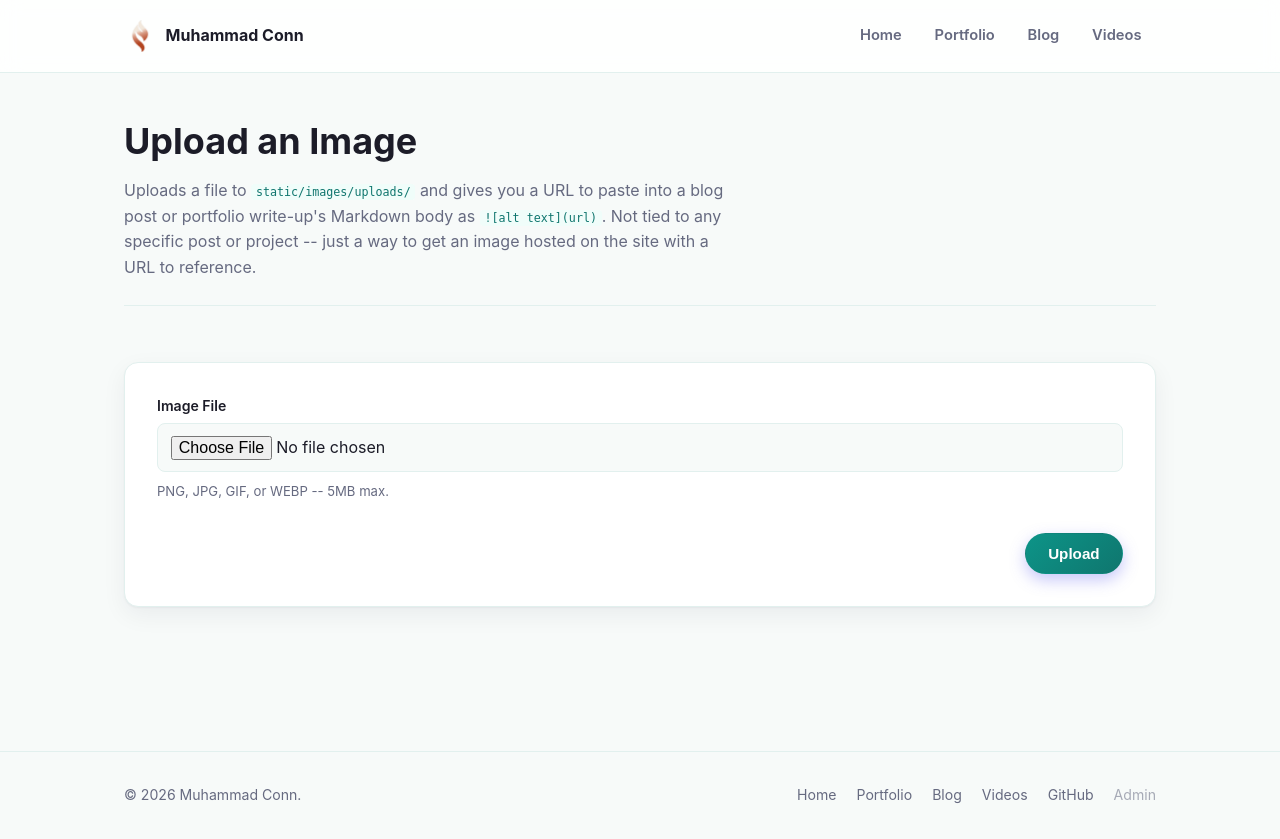
After one commit to pycoder08/personal-website, a Flask app: template templates/admin_upload_image.html in a window 1280 px wide. The commit adds this page. Run offline with Flask 3, Linux system fonts and the light colour scheme; the template is opened without the code that fills it, so the values that code supplies are empty; some libraries are stand-ins or nearby versions.

Commit message:
Add full Markdown support and inline image uploads for blog posts and portfolio write-ups
Blog post and portfolio project bodies now render as real Markdown (headers,
bold/italic, links, lists, blockquotes, fenced code blocks, images) via
Python-Markdown's `extra` + `sane_lists` extensions, replacing the old
manual blank-line-splits-into-<p> approach. Rendering is trusted and marked
safe rather than sanitized -- only the authenticated site owner can ever
write this content, every route that saves a body is require_auth-gated,
and there's no comment system or other way for a visitor to submit text.

Inline images need a real URL to point at, so this adds a small standalone
utility at /admin/upload-image: upload a file, get back a URL plus a
ready-to-paste `![](url)` snippet and a copy button. Saved under the new
static/images/uploads/ (separate from static/images/portfolio/, since these
aren't tied to any single row -- just referenced by whatever body text
happens to link to them, so there's no automatic cleanup on delete, matching
the personal-site scale this is built for). Linked from both the blog and
portfolio "add/edit" forms next to the body field.

CSS styles the full range of Markdown output (headings, lists, blockquotes,
code blocks, links, images) inside .post-body/.portfolio-body -- previously
only <p> tags had any styling. A stray top-level `#` heading in body text
renders at the same size as `##` instead of visually duplicating the page's
own <h1> title.

12 new tests in test_markdown.py (168 total passing). Verified end-to-end
against a real post exercising every Markdown feature (headings, bold,
italic, links, lists, blockquotes, fenced code, images).

Co-Authored-By: Claude Sonnet 5 <noreply@anthropic.com>

```diff
--- a/backend/app.py
+++ b/backend/app.py
@@ -17,8 +17,10 @@ import uuid
 from datetime import datetime, timedelta, timezone
 from functools import wraps
 
+import markdown as markdown_lib
 import yt_dlp
 from flask import Flask, Response, abort, flash, redirect, render_template, request, session, url_for
+from markupsafe import Markup
 from werkzeug.utils import secure_filename
 
 from db import get_db_connection
@@ -33,18 +35,30 @@ app = Flask(
 )
 
 # ---------------------------------------------------------------------------
-# Portfolio image uploads: the only place in the app that accepts binary
-# file input. Uploaded files are saved under static/images/portfolio/ using
-# a freshly generated filename (never the client-supplied one) so there's
-# no path-traversal risk and no chance of two uploads colliding.
+# Image uploads: the only place in the app that accepts binary file input.
+# Uploaded files are saved under static/images/... using a freshly
+# generated filename (never the client-supplied one) so there's no
+# path-traversal risk and no chance of two uploads colliding.
+#
+# PORTFOLIO_IMAGE_DIR holds each project's one thumbnail (tied 1:1 to a
+# portfolio_items row via image_filename). CONTENT_IMAGE_DIR holds inline
+# images referenced from Markdown body text (blog posts, portfolio
+# write-ups) via the /admin/upload-image utility -- these aren't tied to
+# any single row/column, just referenced by URL from whatever body text
+# happens to link to them, so there's no automatic cleanup when a post/
+# project is deleted (matching the personal-site scale this is built for;
+# an orphaned image now and then isn't worth a reference-counting system).
 # ---------------------------------------------------------------------------
-# Tests point this at a temporary upload directory via the
-# PORTFOLIO_IMAGE_DIR environment variable (see the project root
-# conftest.py) so they never write into the real static/images/portfolio/.
-# Normal local dev and production never set that variable, so this resolves
-# to the same hardcoded folder as before.
+# Tests point these at temporary upload directories via the
+# PORTFOLIO_IMAGE_DIR / CONTENT_IMAGE_DIR environment variables (see the
+# project root conftest.py) so they never write into the real
+# static/images/ folders. Normal local dev and production never set these,
+# so they resolve to the same hardcoded folders as before.
 PORTFOLIO_IMAGE_DIR = os.environ.get(
     "PORTFOLIO_IMAGE_DIR", os.path.join(PROJECT_ROOT, "static", "images", "portfolio")
+)
+CONTENT_IMAGE_DIR = os.environ.get(
+    "CONTENT_IMAGE_DIR", os.path.join(PROJECT_ROOT, "static", "images", "uploads")
 )
 ALLOWED_IMAGE_EXTENSIONS = {".png", ".jpg", ".jpeg", ".gif", ".webp"}
 MAX_IMAGE_SIZE_BYTES = 5 * 1024 * 1024  # 5 MB
@@ -183,6 +197,35 @@ def delete_portfolio_image(filename):
     path = os.path.join(PORTFOLIO_IMAGE_DIR, filename)
     if os.path.isfile(path):
         os.remove(path)
+
+
+def save_content_image(file_storage):
+    """Save an image uploaded via /admin/upload-image (for inline Markdown
+    images) under a safe, collision-proof name and return the URL path to
+    reference it from a blog post or portfolio write-up's body text."""
+    os.makedirs(CONTENT_IMAGE_DIR, exist_ok=True)
+    safe_original = secure_filename(file_storage.filename)
+    ext = os.path.splitext(safe_original)[1].lower()
+    generated_name = f"{uuid.uuid4().hex}{ext}"
+    file_storage.save(os.path.join(CONTENT_IMAGE_DIR, generated_name))
+    return url_for("static", filename=f"images/uploads/{generated_name}")
+
+
+# ---------------------------------------------------------------------------
+# Markdown rendering for blog post / portfolio project body text. Only the
+# authenticated site owner can ever write this content (every route that
+# saves a body is require_auth-gated, and there's no comment system or any
+# other way for a visitor to submit text) -- the rendered HTML is trusted
+# to the exact same degree the raw Python/template code already is, so it's
+# marked safe and passed through to the page unescaped rather than run
+# through an HTML sanitizer.
+# ---------------------------------------------------------------------------
+def render_markdown(text):
+    html = markdown_lib.markdown(text, extensions=["extra", "sane_lists"])
+    return Markup(html)
+
+
+app.jinja_env.filters["markdown"] = render_markdown
 
 
 # ---------------------------------------------------------------------------
@@ -1038,6 +1081,34 @@ def admin_preview_stop():
     return _redirect_back()
 
 
+@app.route("/admin/upload-image", methods=["GET", "POST"])
+@require_auth
+def admin_upload_image():
+    """A small standalone utility, not tied to any specific post/project:
+    upload an image, get back a URL to paste into a Markdown body as
+    `![](url)`. Exists because inline images in blog/portfolio write-ups
+    need a real URL to point at, and this is the only way to get one for
+    anything beyond a portfolio item's single thumbnail."""
+    uploaded_url = None
+    error = None
+
+    if request.method == "POST":
+        image_file = request.files.get("image")
+        has_upload = image_file is not None and image_file.filename.strip() != ""
+
+        if not has_upload:
+            error = "Choose an image file first."
+        elif not _has_allowed_image_extension(image_file.filename):
+            error = (
+                "That image type isn't supported -- please upload a "
+                ".png, .jpg, .jpeg, .gif, or .webp file (5MB max)."
+            )
+        else:
+            uploaded_url = save_content_image(image_file)
+
+    return render_template("admin_upload_image.html", uploaded_url=uploaded_url, error=error)
+
+
 ANALYTICS_PAGE_LABELS = {
     "home": "Home",
     "portfolio": "Portfolio",
--- a/requirements.txt
+++ b/requirements.txt
@@ -4,3 +4,4 @@
 Flask==3.1.3
 waitress==3.0.2
 yt-dlp==2026.7.4
+Markdown==3.10.3
--- /dev/null
+++ b/templates/admin_upload_image.html
@@ -0,0 +1,50 @@
+{% extends "base.html" %}
+
+{% block title %}Upload an Image -- Muhammad Conn{% endblock %}
+
+{% block content %}
+
+  <section class="page-heading">
+    <h1>Upload an Image</h1>
+    <p>Uploads a file to <code>static/images/uploads/</code> and gives you a
+       URL to paste into a blog post or portfolio write-up's Markdown body
+       as <code>![alt text](url)</code>. Not tied to any specific post or
+       project -- just a way to get an image hosted on the site with a
+       URL to reference.</p>
+  </section>
+
+  <section class="section form-section">
+    {% if error %}
+    <div class="form-error">{{ error }}</div>
+    {% endif %}
+
+    {% if uploaded_url %}
+    <div class="upload-result">
+      <label for="uploaded-url">Image URL</label>
+      <div class="copy-field">
+        <input type="text" id="uploaded-url" value="{{ uploaded_url }}" readonly onclick="this.select()">
+        <button type="button" class="btn btn-ghost btn-sm" onclick="navigator.clipboard.writeText(document.getElementById('uploaded-url').value); this.textContent='Copied!';">Copy</button>
+      </div>
+
+      <label for="markdown-snippet">Markdown Snippet</label>
+      <div class="copy-field">
+        <input type="text" id="markdown-snippet" value="![]({{ uploaded_url }})" readonly onclick="this.select()">
+        <button type="button" class="btn btn-ghost btn-sm" onclick="navigator.clipboard.writeText(document.getElementById('markdown-snippet').value); this.textContent='Copied!';">Copy</button>
+      </div>
+
+      <img class="upload-preview" src="{{ uploaded_url }}" alt="Uploaded image preview">
+    </div>
+    {% endif %}
+
+    <form class="post-form" method="POST" enctype="multipart/form-data">
+      <label for="image">Image File</label>
+      <input type="file" id="image" name="image" accept=".png,.jpg,.jpeg,.gif,.webp,image/png,image/jpeg,image/gif,image/webp" required>
+      <p class="form-hint">PNG, JPG, GIF, or WEBP -- 5MB max.</p>
+
+      <div class="form-actions">
+        <button class="btn btn-primary" type="submit">Upload</button>
+      </div>
+    </form>
+  </section>
+
+{% endblock %}
--- a/templates/blog_new.html
+++ b/templates/blog_new.html
@@ -39,7 +39,8 @@
       <textarea id="excerpt" name="excerpt" rows="2" placeholder="A one or two sentence teaser for the blog list" required>{{ form.get('excerpt', '') if form else '' }}</textarea>
 
       <label for="body">Body</label>
-      <textarea id="body" name="body" rows="10" placeholder="The full post. Separate paragraphs with a blank line." required>{{ form.get('body', '') if form else '' }}</textarea>
+      <textarea id="body" name="body" rows="10" placeholder="The full post, in Markdown -- headers, **bold**, links, lists, code blocks, and images all work." required>{{ form.get('body', '') if form else '' }}</textarea>
+      <p class="form-hint">Written in Markdown. Need to insert an image? <a href="{{ url_for('admin_upload_image') }}" target="_blank" rel="noopener noreferrer">Upload one here</a> (opens in a new tab) and paste the resulting <code>![](url)</code> wherever it belongs.</p>
 
       <div class="form-actions">
         <a class="btn btn-ghost" href="{{ url_for('blog_post', post_id=post['id']) if post else url_for('blog_list') }}">Cancel</a>
--- a/templates/blog_post.html
+++ b/templates/blog_post.html
@@ -15,9 +15,7 @@
     </div>
     <h1>{{ post['title'] }}</h1>
     <div class="post-body">
-      {% for paragraph in post['body'].split('\n\n') %}
-      <p>{{ paragraph }}</p>
-      {% endfor %}
+      {{ post['body'] | markdown }}
     </div>
     {% if is_authenticated %}
     <div class="card-actions">
--- a/templates/portfolio_detail.html
+++ b/templates/portfolio_detail.html
@@ -17,9 +17,7 @@
 
     <h1>{{ item['title'] }}</h1>
     <div class="portfolio-body">
-      {% for paragraph in item['body'].split('\n\n') %}
-      <p>{{ paragraph }}</p>
-      {% endfor %}
+      {{ item['body'] | markdown }}
     </div>
 
     {% if item['project_url'] %}
--- a/templates/portfolio_form.html
+++ b/templates/portfolio_form.html
@@ -29,7 +29,8 @@
       <textarea id="excerpt" name="excerpt" rows="2" placeholder="A one- or two-sentence summary, shown on the project grid" required>{{ form.get('excerpt', '') if form else '' }}</textarea>
 
       <label for="body">Full Write-up</label>
-      <textarea id="body" name="body" rows="6" placeholder="The longer version, shown only on this project's own page" required>{{ form.get('body', '') if form else '' }}</textarea>
+      <textarea id="body" name="body" rows="6" placeholder="The longer version, shown only on this project's own page. Written in Markdown -- headers, **bold**, links, lists, code blocks, and images all work." required>{{ form.get('body', '') if form else '' }}</textarea>
+      <p class="form-hint">Written in Markdown. Need to insert an image? <a href="{{ url_for('admin_upload_image') }}" target="_blank" rel="noopener noreferrer">Upload one here</a> (opens in a new tab) and paste the resulting <code>![](url)</code> wherever it belongs.</p>
 
       <label for="project_url">Project Link (optional)</label>
       <input type="url" id="project_url" name="project_url" placeholder="https://github.com/you/project" value="{{ form.get('project_url', '') if form else '' }}">
```
Also changed, not shown: conftest.py (+23 -10 lines), static/css/style.css (+136 -7 lines), tests/test_markdown.py (added, +148 -0 lines), 1 other file.
